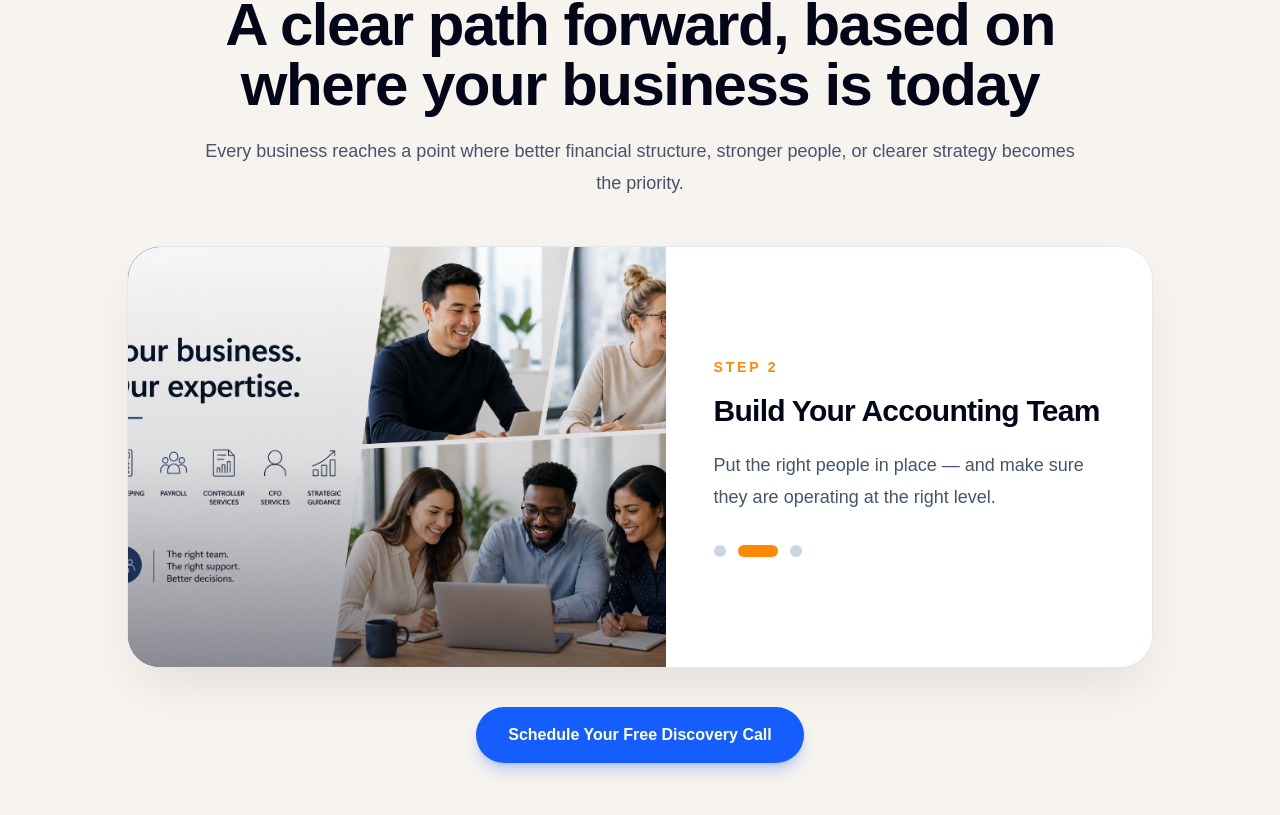
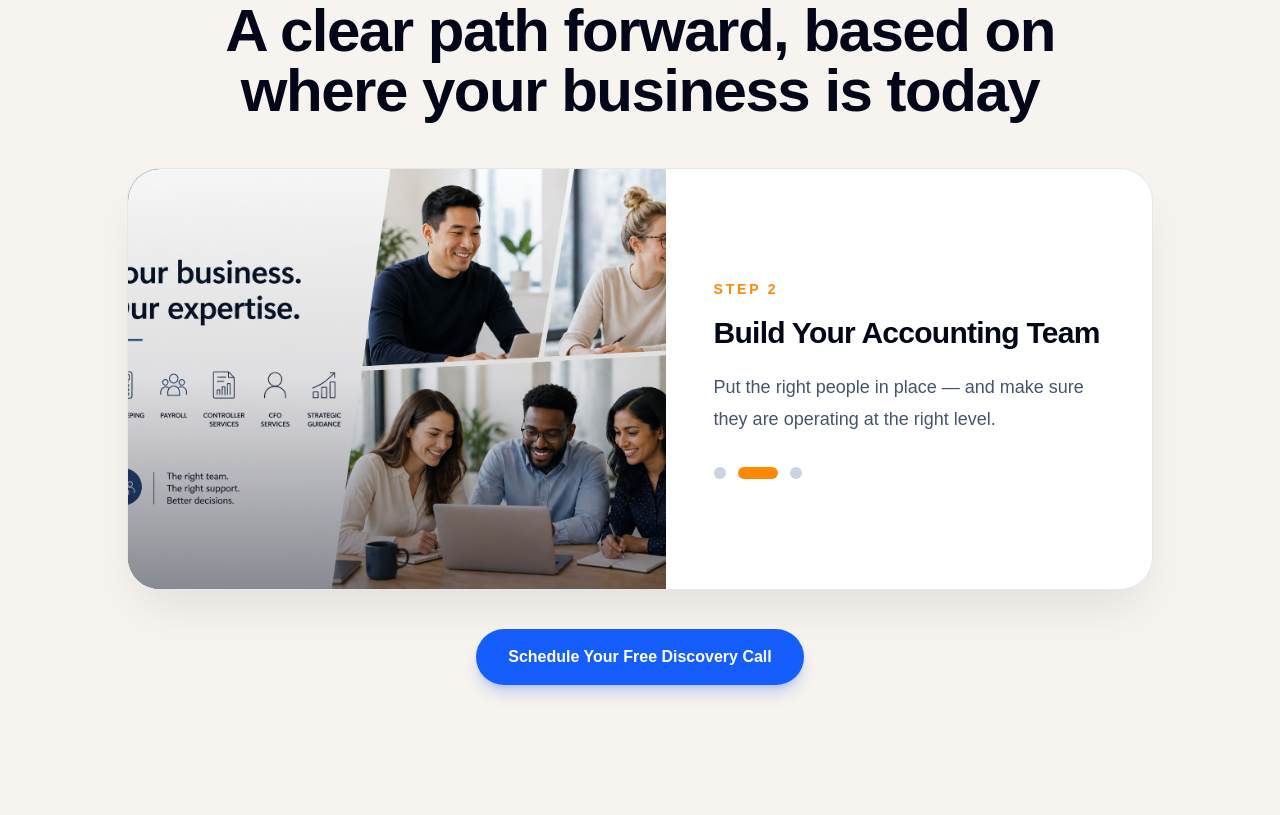
Before and after one commit to cfoadvisorypartners/cfo-advisory-partners-site, a Next.js app: page / in a window 1280 px wide. Shown: the part 3677-4492 px from the top of the page. Built offline with nearby package versions, Linux system fonts and the light colour scheme.

Commit message:
Remove extra text from next steps section for better CTA visibility

```diff
--- a/src/components/NextStepsSection.tsx
+++ b/src/components/NextStepsSection.tsx
@@ -57,11 +57,6 @@ function NextStepsSection() {
             <h2 className="mt-3 text-4xl font-semibold tracking-tight text-slate-950 sm:text-5xl lg:text-6xl">
               A clear path forward, based on where your business is today
             </h2>
-
-            <p className="mt-5 text-lg leading-8 text-slate-600">
-              Every business reaches a point where better financial structure,
-              stronger people, or clearer strategy becomes the priority.
-            </p>
           </div>
 
           <div className="mx-auto mt-12 max-w-5xl overflow-hidden rounded-[2rem] bg-white shadow-2xl shadow-slate-900/10 ring-1 ring-slate-200">
```
